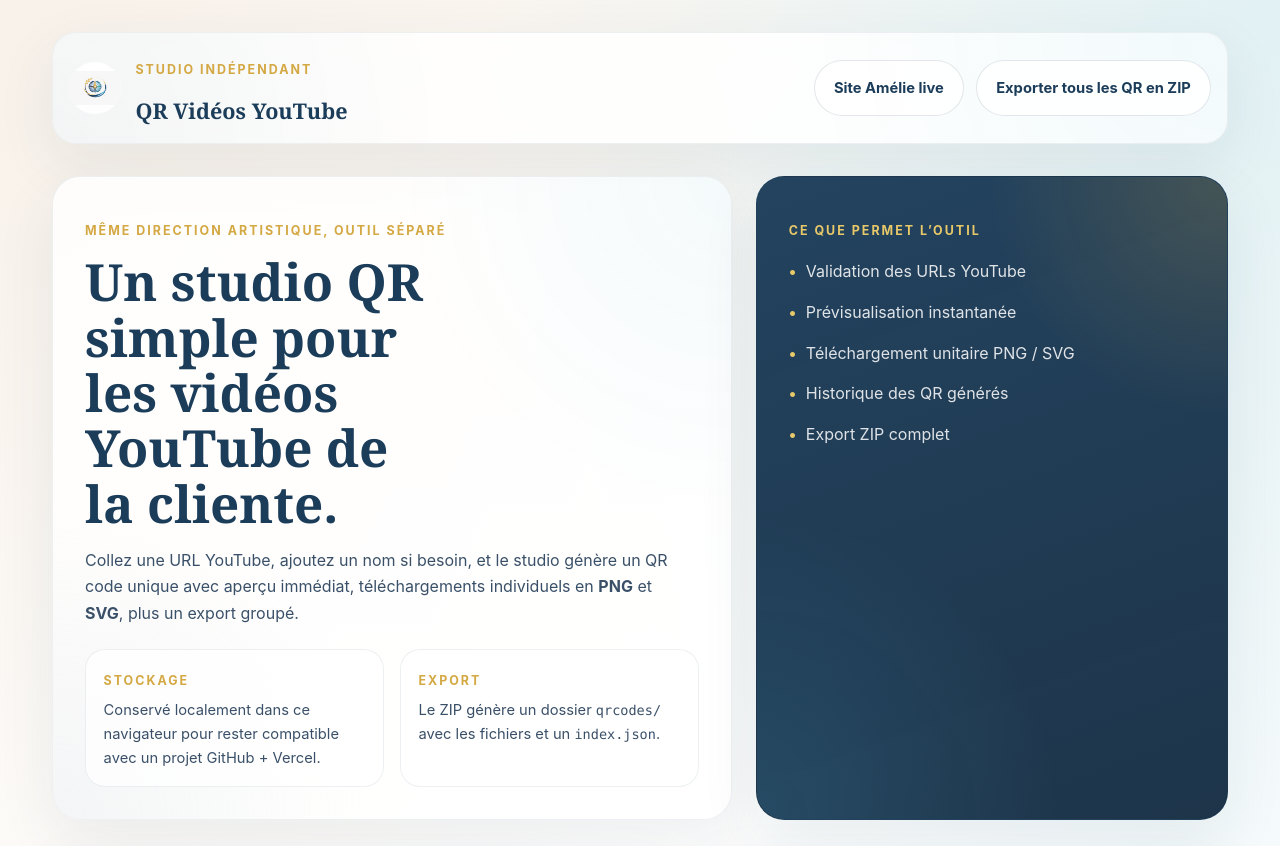
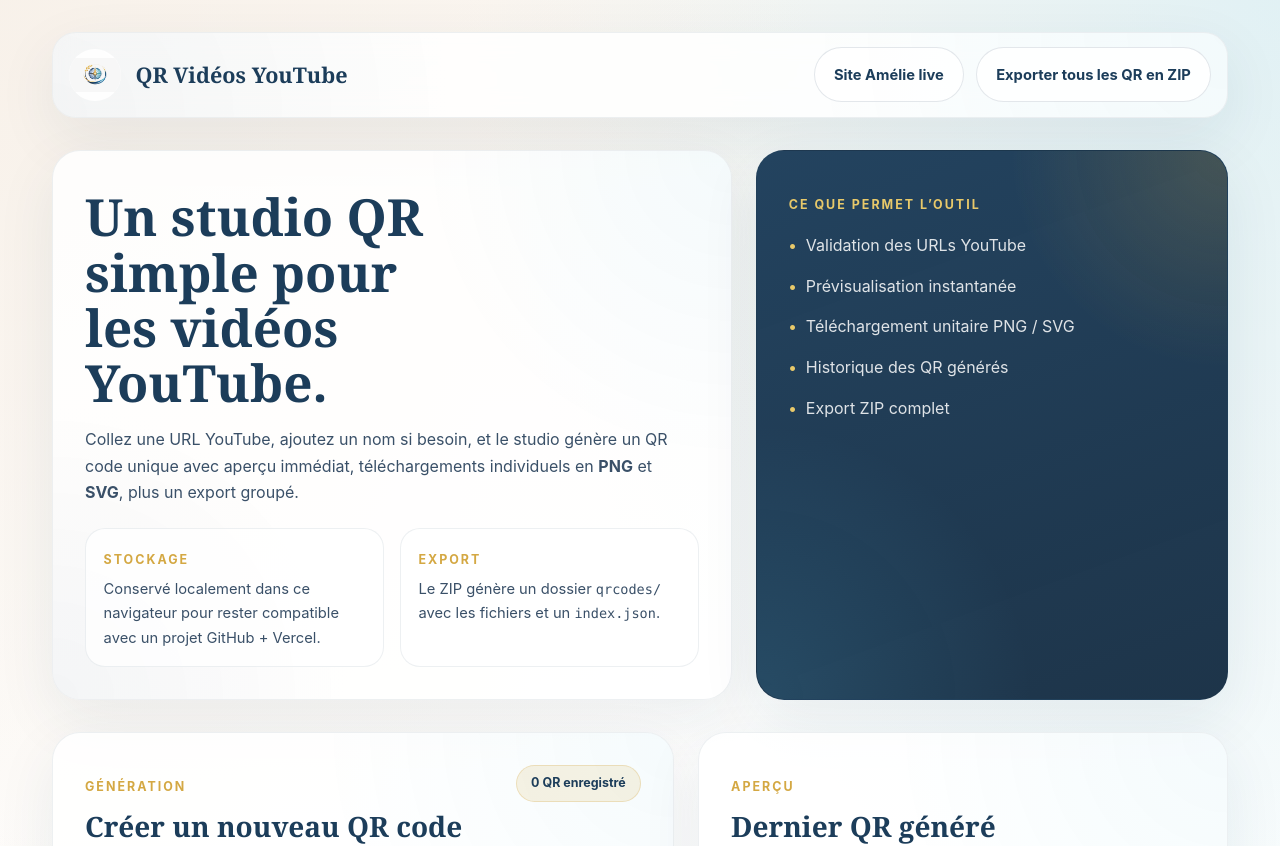
Before and after one commit to DavidPivert/amelie-qr-studio, a website built with Vite: page index.html in a window 1280 px wide. Shown: the top 846 px of the page. Built offline with nearby package versions, Linux system fonts and the light colour scheme.

Commit message:
Refine landing copy

```diff
--- a/index.html
+++ b/index.html
@@ -16,7 +16,6 @@
         <div class="brand">
           <img class="brand-logo" src="/assets/logo.png" alt="Logo Amélie" />
           <div>
-            <p class="brand-kicker">Studio indépendant</p>
             <h1 class="brand-title">QR Vidéos YouTube</h1>
           </div>
         </div>
@@ -28,8 +27,7 @@
 
       <section class="hero">
         <div class="hero-copy card">
-          <p class="section-label">Même direction artistique, outil séparé</p>
-          <h2>Un studio QR simple pour les vidéos YouTube de la cliente.</h2>
+          <h2>Un studio QR simple pour les vidéos YouTube.</h2>
           <p>
             Collez une URL YouTube, ajoutez un nom si besoin, et le studio génère un QR code
             unique avec aperçu immédiat, téléchargements individuels en
```
